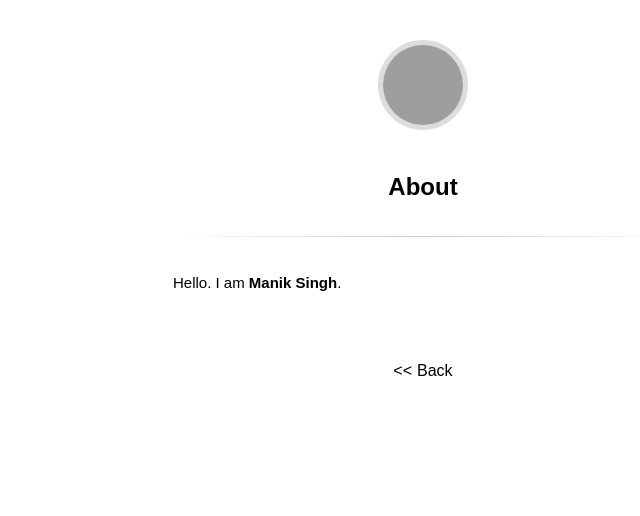
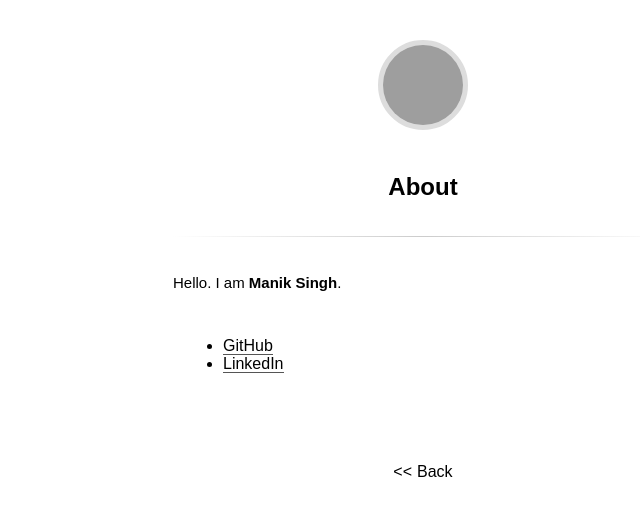
Before and after one commit to maniksingh92-xx/maniksingh92.github.io, a Jekyll site: the page built from about.md, in a window 1280 px wide. Shown: the top 516 px of the page, without its empty margins (217-857 px from the left). Built offline with Jekyll 4.4.1, drawn with Linux system fonts in a browser that asks for light colours; some web fonts are replaced; grey boxes are pictures that could not be loaded.

Commit message:
add github and LinkedIn to about us

```diff
--- a/about.md
+++ b/about.md
@@ -4,3 +4,6 @@ title: About
 ---
 
 Hello. I am **Manik Singh**.
+
+* [GitHub](https://github.com/maniksingh92)
+* [LinkedIn](https://in.linkedin.com/in/maniksingh92)
```
